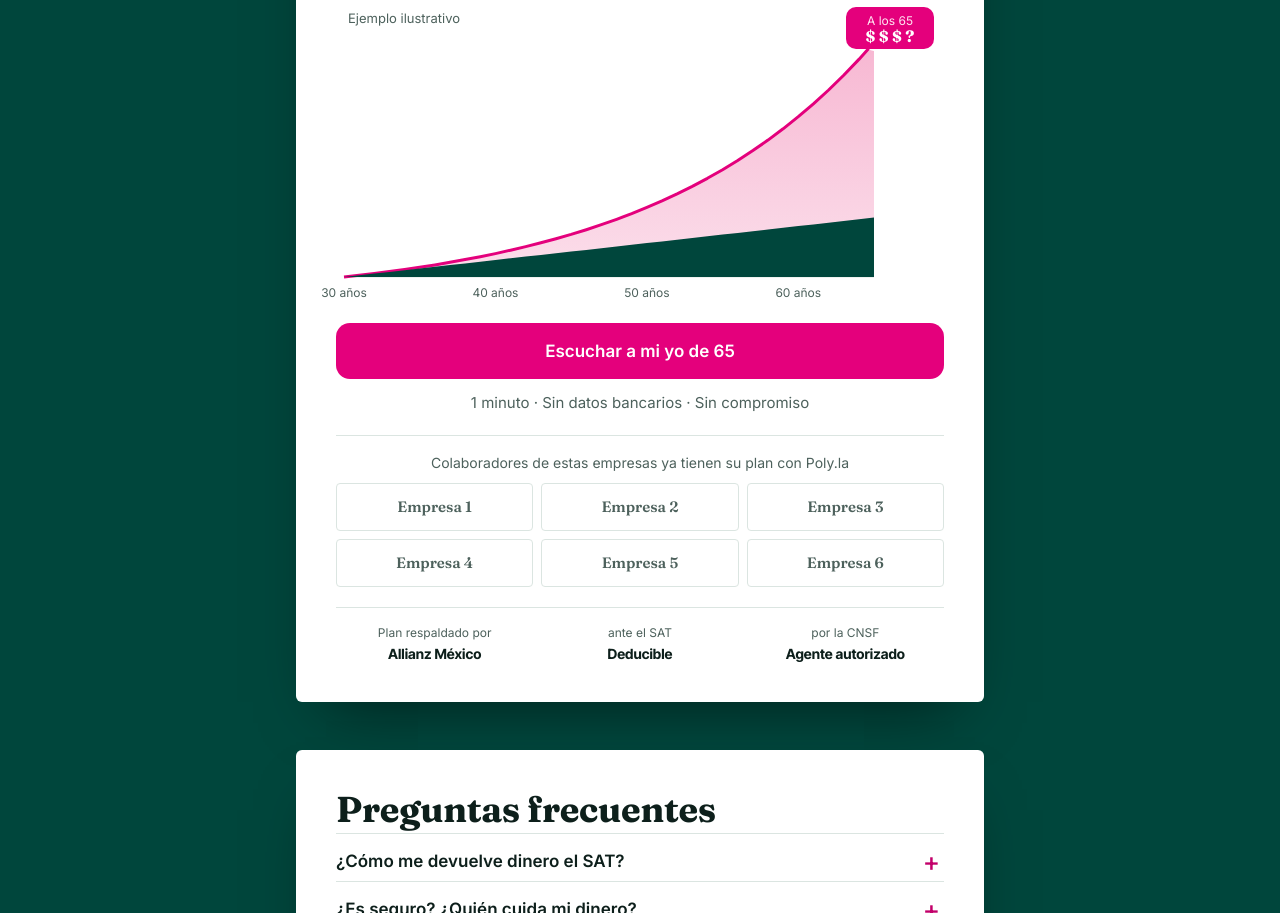
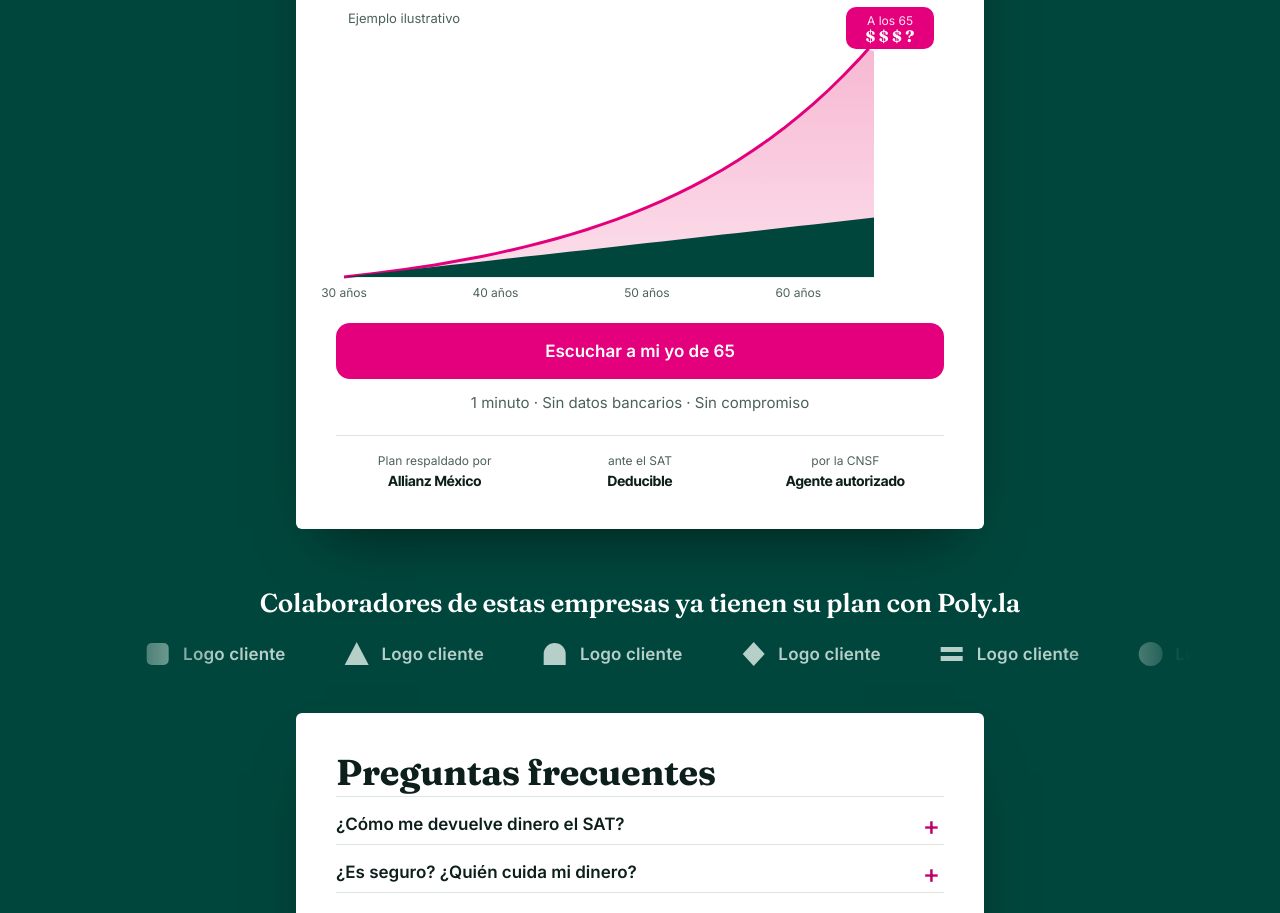
Before and after one commit to stajulian5/poly-retiro, a plain HTML site: page index.html in a window 1280 px wide. Shown: the part 293-1206 px from the top of the page. Drawn offline with Linux system fonts and the light colour scheme.

Commit message:
Sección propia de logos de clientes
Co-Authored-By: Claude Opus 5.5 <noreply@anthropic.com>
Claude-Session: https://claude.ai/code/session_01Fs5Ey6HQULdy9zAwxMFUv2

```diff
--- a/index.html
+++ b/index.html
@@ -86,10 +86,16 @@ details ul{padding-left:20px;color:var(--mute);font-size:15px;margin:4px 0}detai
 .logo{display:flex;align-items:center;gap:10px;font:700 17px/1.15 var(--serif);color:#fff}.tag{display:block;font:500 12px Inter,sans-serif;color:var(--lime);opacity:.85}
 .cobrand{display:inline-flex;align-items:center;gap:10px;justify-self:start;background:var(--lime);color:#06332b;border-radius:3px;padding:6px 14px 6px 6px;font-size:14px}
 .elogo{width:30px;height:30px;border-radius:3px;background:#fff;display:grid;place-items:center;font:700 13px "Inter Tight",sans-serif;color:var(--g);overflow:hidden;flex:none}.elogo img{width:100%;height:100%;object-fit:contain}
-.proof{display:grid;gap:10px;border-top:1px solid var(--line);padding-top:16px}.proof .hint{text-align:center;font-size:14px}
-.logos{display:grid;grid-template-columns:repeat(3,minmax(0,1fr));gap:8px}
-.logos span{display:grid;place-items:center;min-height:48px;border:1px solid var(--line);border-radius:4px;padding:8px;font:600 15px/1.2 var(--serif);color:var(--mute);text-align:center}
-.logos img{max-width:100%;max-height:30px;object-fit:contain;filter:grayscale(1);opacity:.75}
+.clients{max-width:1100px;margin:0 auto;padding:12px 0 44px;display:grid;gap:22px;text-align:center}
+.clients h2{color:#fff;font-size:clamp(20px,2.6vw,26px);padding:0 16px;font-weight:600}
+.marquee{overflow:hidden;-webkit-mask-image:linear-gradient(90deg,transparent,#000 12%,#000 88%,transparent);mask-image:linear-gradient(90deg,transparent,#000 12%,#000 88%,transparent)}
+.track{display:flex;gap:56px;width:max-content;align-items:center;animation:slide 40s linear infinite}
+.track:hover{animation-play-state:paused}
+@keyframes slide{to{transform:translateX(-50%)}}
+@media(prefers-reduced-motion:reduce){.track{animation:none;flex-wrap:wrap;justify-content:center;width:auto;padding:0 16px}}
+.logo-ph{display:flex;align-items:center;gap:10px;color:#d6e8e1;opacity:.85;white-space:nowrap;font:600 17px Inter,sans-serif;letter-spacing:.01em}
+.logo-ph svg{width:30px;height:30px;flex:none}
+.track img{height:34px;width:auto;filter:brightness(0) invert(1);opacity:.85}
 .trust{display:grid;grid-template-columns:repeat(3,minmax(0,1fr));gap:8px;border-top:1px solid var(--line);padding-top:16px}
 .trust span{font-size:12px;color:var(--mute);text-align:center;display:flex;flex-direction:column-reverse;gap:2px}.trust b{font:700 14px "Inter Tight",sans-serif;color:var(--ink)}
 .adv{display:flex;gap:14px;align-items:center;background:var(--soft);border-radius:4px;padding:14px 16px}
@@ -123,10 +129,6 @@ details ul{padding-left:20px;color:var(--mute);font-size:15px;margin:4px 0}detai
   <div class="fig"><svg id="teaser" role="img" aria-label="Ejemplo de cómo crece un ahorro para el retiro"></svg></div>
   <button class="cta" data-go="1">Escuchar a mi yo de 65</button>
   <p class="hint" style="text-align:center;margin-top:-8px">1 minuto · Sin datos bancarios · Sin compromiso</p>
-  <div class="proof">
-   <p class="hint">Colaboradores de estas empresas ya tienen su plan con Poly.la</p>
-   <div class="logos" id="logos"></div>
-  </div>
   <div class="trust"><span><b>Allianz México</b>Plan respaldado por</span><span><b>Deducible</b>ante el SAT</span><span><b>Agente autorizado</b>por la CNSF</span></div>
  </section>
 
@@ -257,6 +259,10 @@ details ul{padding-left:20px;color:var(--mute);font-size:15px;margin:4px 0}detai
 
 </div>
 </main>
+<section class="clients" id="clients" aria-labelledby="clT">
+ <h2 id="clT">Colaboradores de estas empresas ya tienen su plan con Poly.la</h2>
+ <div class="marquee"><div class="track" id="logos"></div></div>
+</section>
 <section class="faqwrap" id="faq" aria-labelledby="faqT">
  <div class="card faq">
   <h2 id="faqT">Preguntas frecuentes</h2>
@@ -318,7 +324,7 @@ const CONFIG={
  brand:'Poly.la',
  // EMPRESAS CLIENTE (prueba social): REEMPLAZAR por empresas reales que ya trabajan con Poly.la y que autorizaron usar su nombre.
  // logo opcional: URL de su logo (se muestra en gris). Si la lista queda vacía, la sección se oculta.
- partners:[{name:'Empresa 1'},{name:'Empresa 2'},{name:'Empresa 3'},{name:'Empresa 4'},{name:'Empresa 5'},{name:'Empresa 6'}],
+ partners:[{name:'Logo cliente'},{name:'Logo cliente'},{name:'Logo cliente'},{name:'Logo cliente'},{name:'Logo cliente'},{name:'Logo cliente'}],
  cedula:'123456',          // DUMMY: reemplazar por la cédula real de la CNSF
  advisor:{name:'Mariana López',role:'Asesora de retiro · Poly.la',photo:''}, // asesor por defecto (ejemplo); photo = URL de su foto
 
@@ -409,7 +415,7 @@ function go(s){
  if(s==='4b')loading();
  if(s==='5')showResult();
  $('sticky').classList.toggle('on',s==='5');
- $('faq').hidden=!(s==='0'||s==='5');
+ $('faq').hidden=!(s==='0'||s==='5');$('clients').hidden=!(s==='0'||s==='5')||!CONFIG.partners.length;
  if(s==='0')drawAll();
  window.scrollTo({top:0,behavior:matchMedia('(prefers-reduced-motion: reduce)').matches?'auto':'smooth'});
  track('step_'+s);
@@ -478,7 +484,9 @@ $('cR').addEventListener('change',()=>track('slider_change',{monthly:st.C}));
 
 /* personalización: ?id=123&n=Ana&e=Empresa&p=Puesto */
 $('brand').textContent=CONFIG.brand;
-if(CONFIG.partners.length)$('logos').innerHTML=CONFIG.partners.map(c=>`<span>${c.logo?`<img src="${encodeURI(c.logo)}" alt="${c.name.replace(/"/g,'')}">`:c.name.replace(/</g,'&lt;')}</span>`).join('');else document.querySelector('.proof').hidden=true;$('fineBrand').textContent=CONFIG.brand;$('fineCed').textContent=CONFIG.cedula;
+{const marks=['<circle cx="15" cy="15" r="12"/>','<rect x="4" y="4" width="22" height="22" rx="5"/>','<path d="M15 3 L27 26 H3Z"/>','<path d="M4 15 a11 11 0 0 1 22 0 v11 h-22Z"/>','<path d="M15 3 L26 15 L15 27 L4 15Z"/>','<path d="M4 8h22v5H4zM4 17h22v5H4z"/>'];
+ const one=(c,i)=>c.logo?`<img src="${encodeURI(c.logo)}" alt="${c.name.replace(/"/g,'')}">`:`<span class="logo-ph"><svg viewBox="0 0 30 30" fill="currentColor" aria-hidden="true">${marks[i%marks.length]}</svg>${c.name.replace(/</g,'&lt;')}</span>`;
+ if(CONFIG.partners.length){const row=CONFIG.partners.map(one).join('');$('logos').innerHTML=row+row.replace(/<img /g,'<img aria-hidden="true" ').replace(/class="logo-ph"/g,'class="logo-ph" aria-hidden="true"')}else $('clients').hidden=true}$('fineBrand').textContent=CONFIG.brand;$('fineCed').textContent=CONFIG.cedula;
 const first=adv.name.split(' ')[0],ini=adv.name.split(' ').map(w=>w[0]).slice(0,2).join('');
 $('advName').textContent=adv.name;$('advRole').textContent=adv.role;$('advCed').textContent=`Agente autorizado · Cédula CNSF ${CONFIG.cedula}`;
 $('avatar').innerHTML=adv.photo?`<img src="${encodeURI(adv.photo)}" alt="${adv.name}">`:ini;
```
